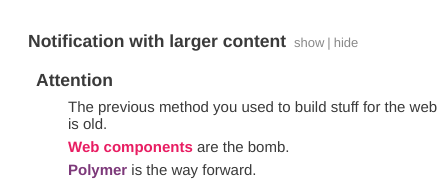
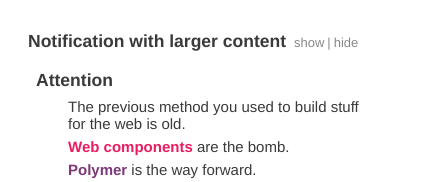
Before and after one commit to mattstyles/urban-notification-bar, a website: page demo.html in a window 390 px wide. Shown: the part 399-581 px from the top of the page, 448 px wide, since content can reach past the window. Drawn offline with Linux system fonts and the light colour scheme.

Commit message:
#fix - mobile friendly notifications

```diff
--- a/demo.html
+++ b/demo.html
@@ -26,7 +26,8 @@
 
         .inner-container {
             margin: 0 auto;
-            width: 420px;
+            width: 100%;
+            max-width: 420px;
         }
 
         h3 {
```
